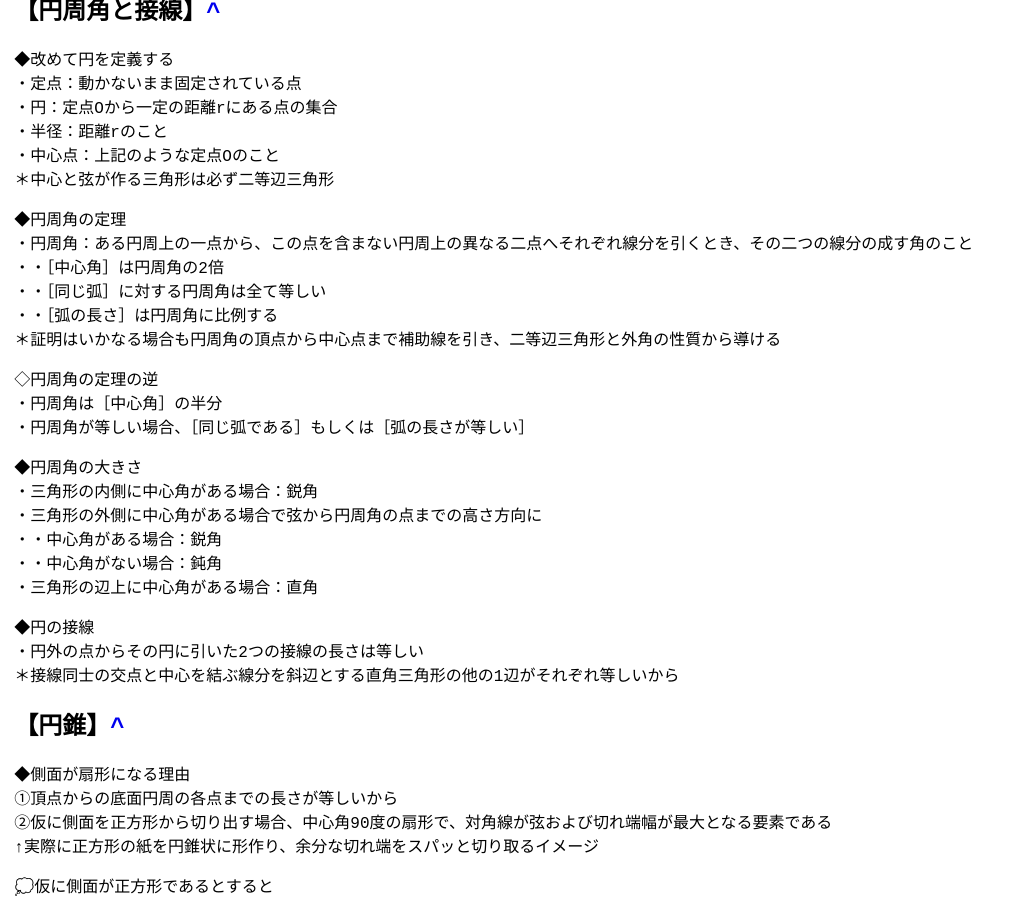
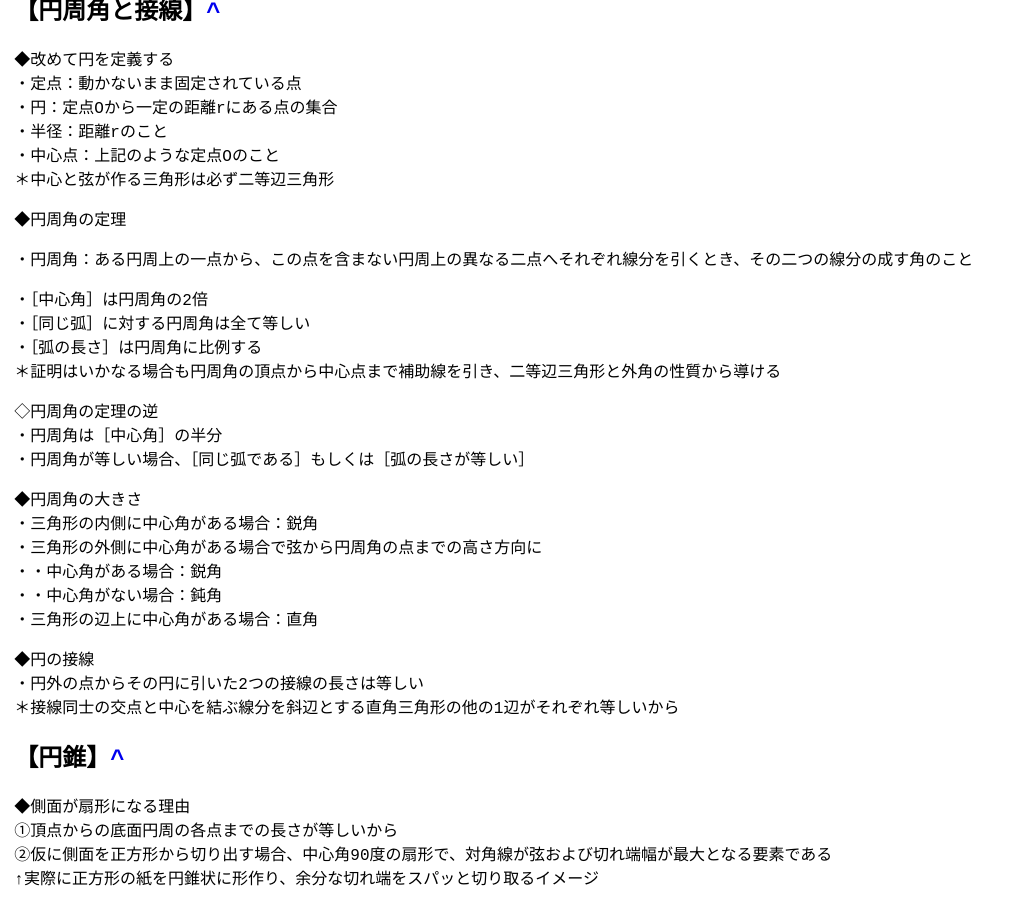
Before and after one commit to zoldof/algo-notes-ci, a Jekyll site: the page built from docs/dist/chu3-1/index.md, in a window 1280 px wide and 900 px high, scrolled down 10558 px. Shown: the whole window, without its empty margins (0-1020 px from the left). Built offline with Jekyll 4.4.1, drawn with Linux system fonts in a browser that asks for light colours.

Commit message:
Update index.md

````diff
--- a/docs/dist/chu3-1/index.md
+++ b/docs/dist/chu3-1/index.md
@@ -457,10 +457,12 @@
 ＊中心と弦が作る三角形は必ず二等辺三角形
 
 ◆円周角の定理
+```
 ・円周角：ある円周上の一点から、この点を含まない円周上の異なる二点へそれぞれ線分を引くとき、その二つの線分の成す角のこと
-・・［中心角］は円周角の2倍
-・・［同じ弧］に対する円周角は全て等しい
-・・［弧の長さ］は円周角に比例する
+```
+・［中心角］は円周角の2倍
+・［同じ弧］に対する円周角は全て等しい
+・［弧の長さ］は円周角に比例する
 ＊証明はいかなる場合も円周角の頂点から中心点まで補助線を引き、二等辺三角形と外角の性質から導ける
 
 ◇円周角の定理の逆
````
